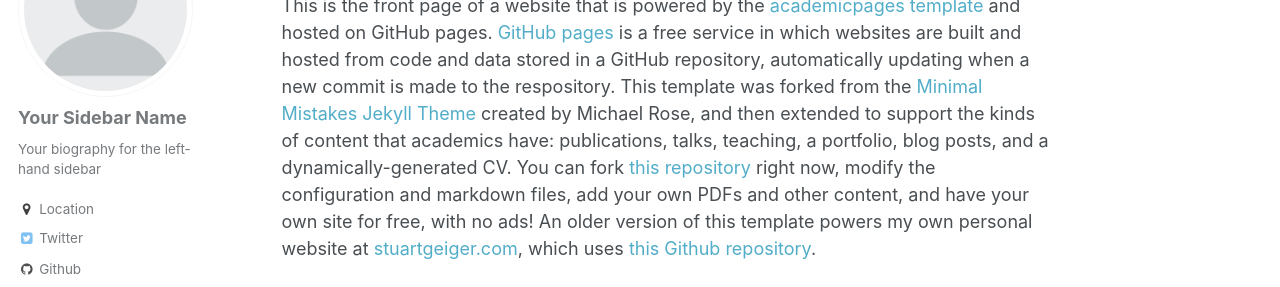
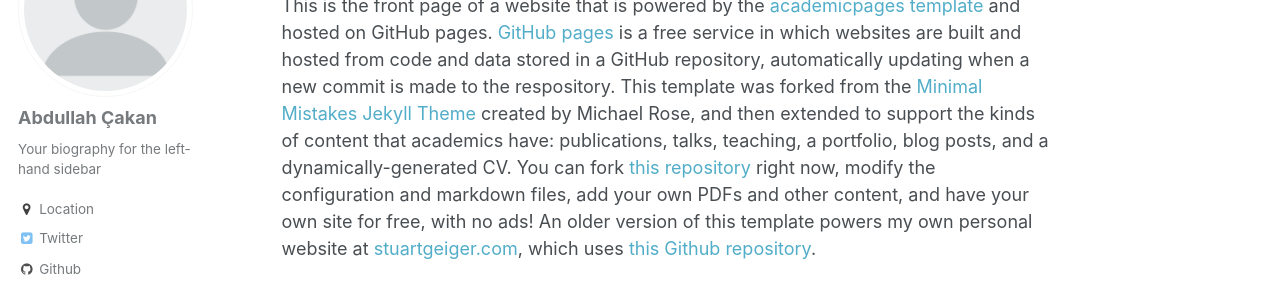
Before and after one commit to abdullahcakan/acakan.github.io, a Jekyll site: the page built from _pages/about.md, in a window 1280 px wide. Shown: the part 196-483 px from the top of the page. Built offline with Jekyll 4.4.1, drawn with Linux system fonts in a browser that asks for light colours; some web fonts are replaced.

Commit message:
Update _config.yml

```diff
--- a/_config.yml
+++ b/_config.yml
@@ -11,9 +11,9 @@ title                    : "Your Name / Site Title"
 title_separator          : "-"
 name                     : &name "Your Name"
 description              : &description "personal description"
-url                      : https://academicpages.github.io # the base hostname & protocol for your site e.g. "https://mmistakes.github.io"
+url                      : https://abdullahcakan.github.io # the base hostname & protocol for your site e.g. "https://mmistakes.github.io"
 baseurl                  : "" # the subpath of your site, e.g. "/blog"
-repository               : "academicpages/academicpages.github.io"
+repository               : "abdullahcakan/abdullahcakan.github.io"
 teaser                   :  # filename of teaser fallback teaser image placed in /images/, .e.g. "500x300.png"
 breadcrumbs              : false # true, false (default)
 words_per_minute         : 160
@@ -78,7 +78,7 @@ analytics:
 
 # Site Author
 author:
-  name             : "Your Sidebar Name"
+  name             : "Abdullah Çakan"
   avatar           : "profile.png"
   bio              : "Your biography for the left-hand sidebar"
   location         : "Location"
```
